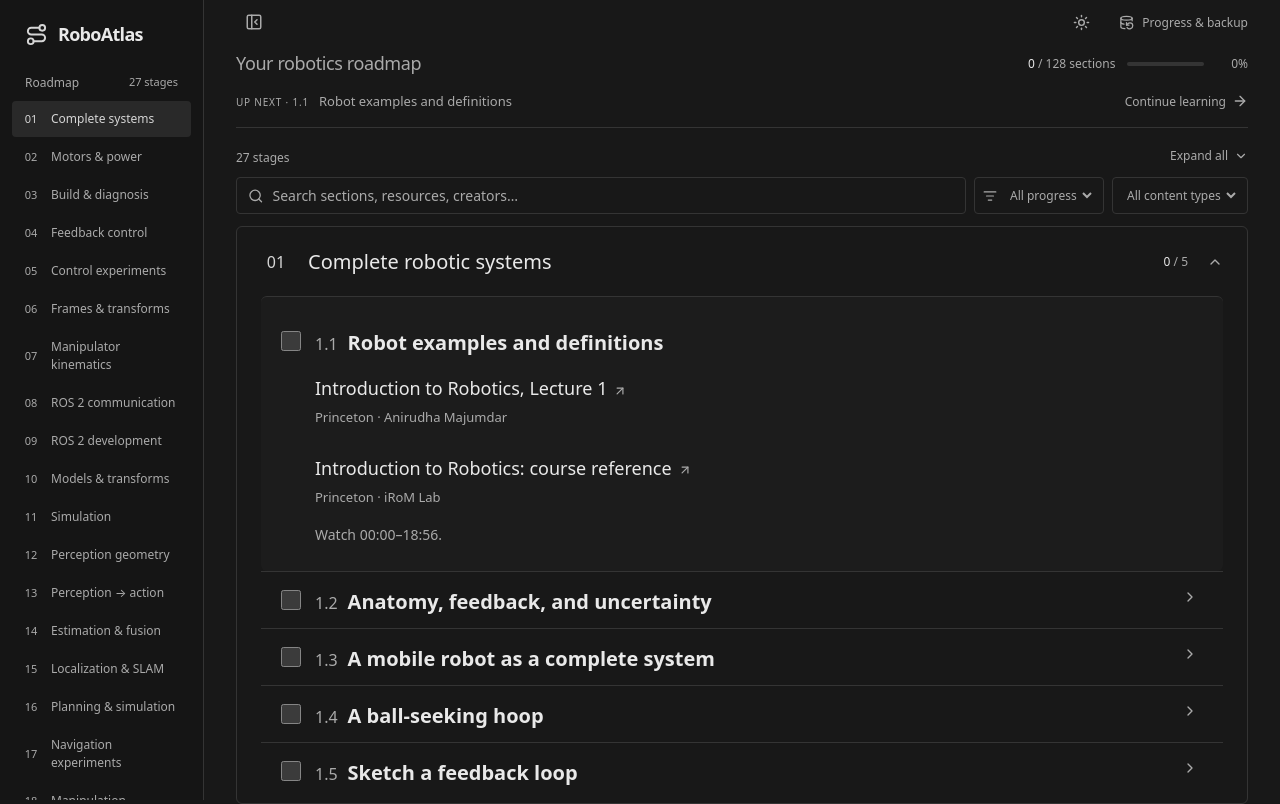
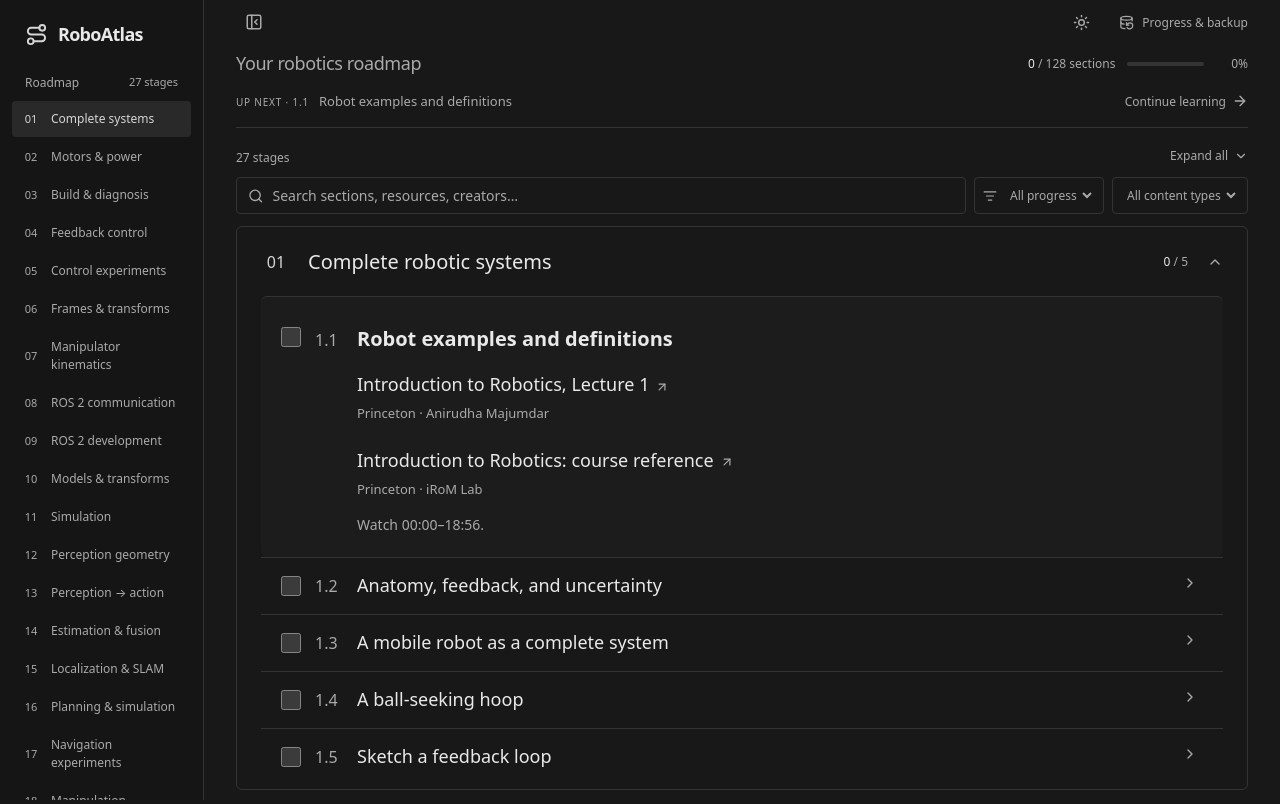
Before and after one commit to Mohamed-ahmed-shokry/RoboAtlas, a React (Vite) app: page / in a window 1280 px wide. Shown: the top 804 px of the page. Built offline with nearby package versions, Linux system fonts and the light colour scheme.

Commit message:
style: refine roadmap alignment and visual hierarchy

```diff
--- a/src/styles.css
+++ b/src/styles.css
@@ -920,21 +920,29 @@ progress::-moz-progress-bar {
   font-size: 12px;
 }
 .learning-section {
+  display: grid;
+  grid-template-columns: 28px 2rem minmax(0, 1fr) auto;
+  column-gap: 10px;
   border-top: 1px solid var(--border);
-  padding: 24px 16px;
+  padding: 20px 16px;
   scroll-margin-top: 80px;
 }
 .learning-section[data-current="true"] {
   background: var(--current-bg);
   border-radius: 6px;
 }
+.learning-section[data-current="true"] h4 {
+  font-size: 20px;
+  font-weight: 600;
+}
 .learning-section[data-collapsed="true"] {
   padding: 8px 16px;
 }
 .section-heading {
-  display: flex;
-  align-items: flex-start;
-  gap: 10px;
+  display: grid;
+  grid-column: 1 / -1;
+  grid-template-columns: subgrid;
+  align-items: start;
 }
 .section-completion {
   display: grid;
@@ -950,15 +958,14 @@ progress::-moz-progress-bar {
 }
 .section-heading h4 {
   display: grid;
-  grid-template-columns: max-content minmax(0, 1fr);
+  grid-column: 2 / 4;
+  grid-template-columns: subgrid;
   align-items: baseline;
-  column-gap: 10px;
-  flex: 1;
   min-width: 0;
   padding-top: 6px;
-  font-size: 20px;
+  font-size: 18px;
   line-height: 1.55;
-  font-weight: 600;
+  font-weight: 500;
 }
 .section-number {
   font-size: 16px;
@@ -967,13 +974,17 @@ progress::-moz-progress-bar {
   color: var(--muted);
   white-space: nowrap;
 }
+.section-title {
+  overflow-wrap: anywhere;
+}
 .section-body {
+  grid-column: 3 / -1;
+  min-width: 0;
   margin-top: 8px;
-  margin-left: 38px;
 }
 .section-details-toggle {
-  flex-shrink: 0;
-  margin-left: auto;
+  grid-column: 4;
+  justify-self: end;
 }
 .section-details-toggle[aria-expanded="true"] svg {
   transform: rotate(90deg);
@@ -982,7 +993,7 @@ progress::-moz-progress-bar {
   margin-top: 10px;
 }
 .learning-section .section-resource + .section-resource {
-  margin-top: 16px;
+  margin-top: 12px;
 }
 .section-resource-link {
   display: block;
@@ -1021,7 +1032,7 @@ progress::-moz-progress-bar {
 }
 .learning-section .section-scope,
 .learning-section .section-task {
-  margin-top: 10px;
+  margin-top: 8px;
 }
 .section-scope {
   color: var(--muted);
@@ -1034,8 +1045,6 @@ progress::-moz-progress-bar {
 }
 .learning-section.is-complete[data-collapsed="true"] h4 {
   color: var(--completed-text);
-  font-size: 18px;
-  font-weight: 500;
 }
 .learning-section.is-complete[data-collapsed="true"] .section-number {
   color: var(--completed-text);
@@ -1083,10 +1092,7 @@ progress::-moz-progress-bar {
     padding: 8px 10px;
   }
   .section-body {
-    margin-left: 0;
-  }
-  .section-heading h4 {
-    font-size: 19px;
+    grid-column: 1 / -1;
   }
 }
 @media (max-width: 1100px) {
```
